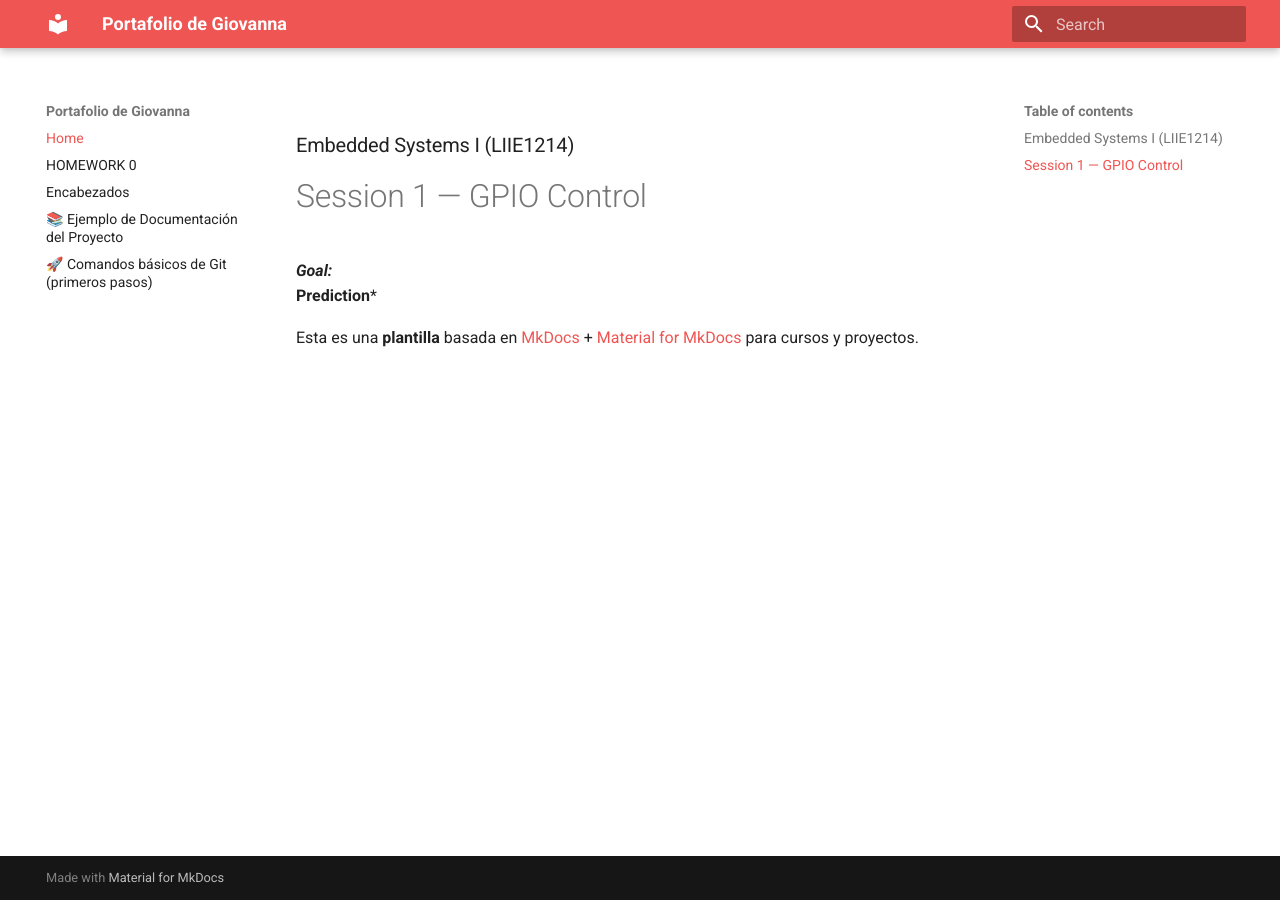
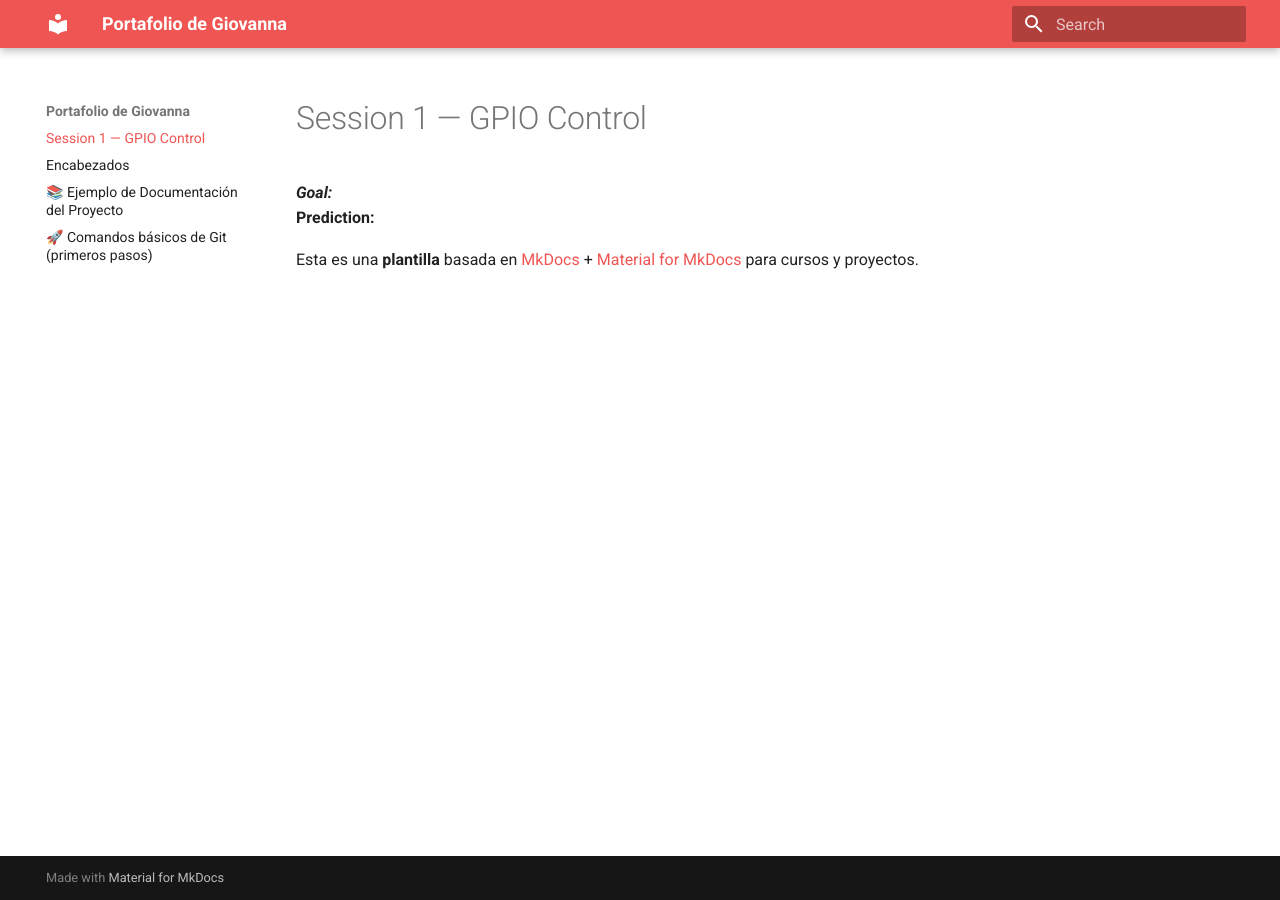
Before and after one commit to Giovanna130/Giovanna_sistemas, an MkDocs documentation site: the page built from docs/index.md, in a window 1280 px wide. Built offline with MkDocs 1.6.1 and Material for MkDocs 9.7.7, drawn with Linux system fonts in a browser that asks for light colours.

Commit message:
terecer cambio

```diff
--- a/docs/Sesion_cero.md
+++ /dev/null
@@ -1,6 +0,0 @@
-# HOMEWORK 0
-
-
-i did this
-
-s
--- a/docs/index.md
+++ b/docs/index.md
@@ -1,10 +1,8 @@
-### Embedded Systems I (LIIE1214)
-
 # Session 1 — GPIO Control
 
 
 ***Goal:**
-***Prediction***
+***Prediction:**
 
 
 Esta es una **plantilla** basada en [MkDocs](https://www.mkdocs.org/) + [Material for MkDocs](https://squidfunk.github.io/mkdocs-material/) para cursos y proyectos.
```
Also changed, not shown: 1 other file.
